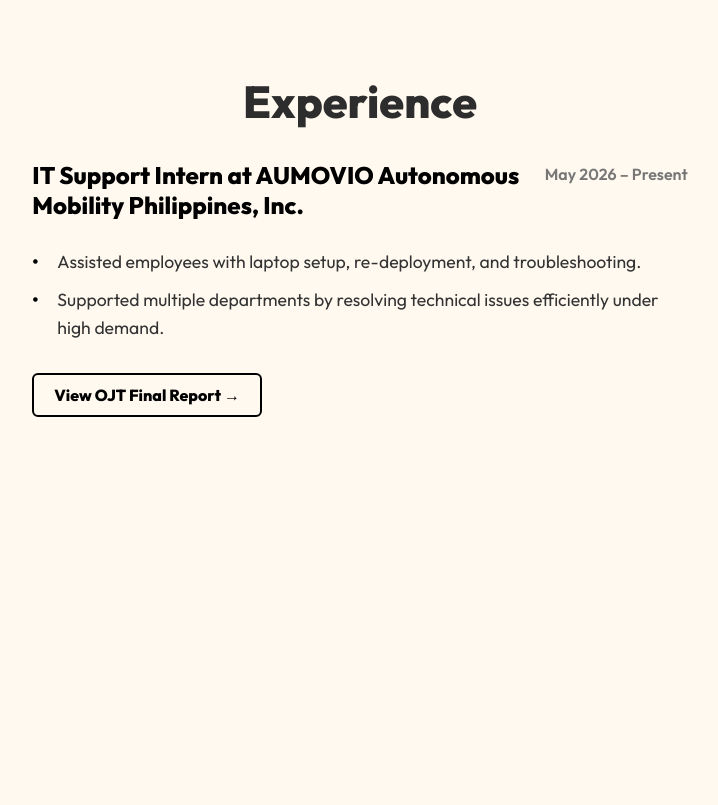
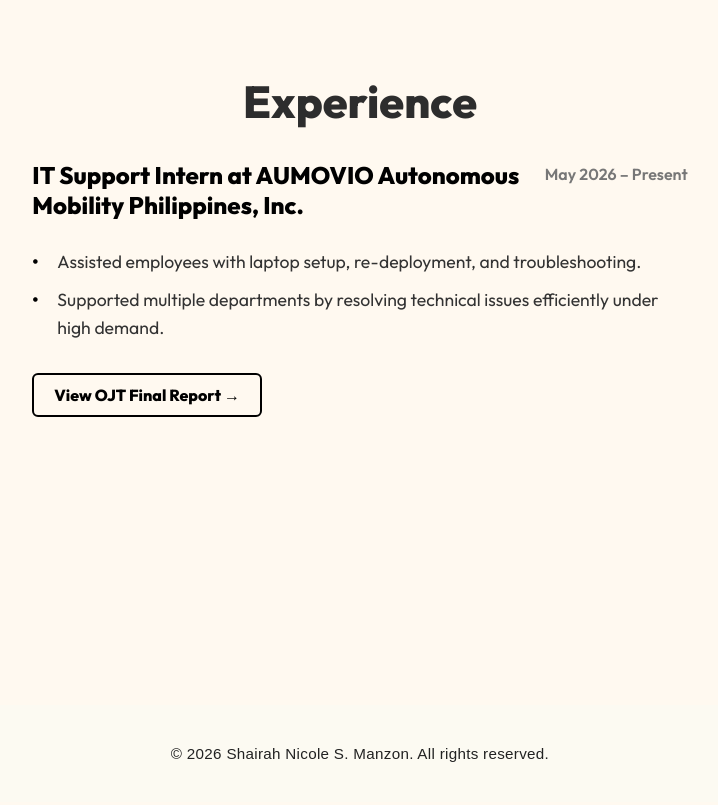
Before and after one commit to ssmanzon-mcl/shairah-manzon-portfolio, a plain HTML site: page index.html in a window 1280 px wide. Shown: the part 9379-10184 px from the top of the page, without its empty margins (280-998 px from the left). Before the commit the page ends 10084 px from the top, so only its background shows below. Drawn offline with nearby package versions, Linux system fonts and the light colour scheme.

Commit message:
Update index.html

```diff
--- a/index.html
+++ b/index.html
@@ -1272,3 +1272,10 @@
     <script src="script.js"></script>
 </body>
 </html>
+
+        <!-- Portfolio Footer Section -->
+    <footer style="padding: 40px 20px; text-align: center; margin-top: 60px; background-color: #fcfaf2;">
+        <p style="color: #222; font-size: 0.95rem; margin: 0; font-family: sans-serif; font-weight: 500; letter-spacing: 0.3px;">
+            &copy; 2026 Shairah Nicole S. Manzon. All rights reserved.
+        </p>
+    </footer>
```
